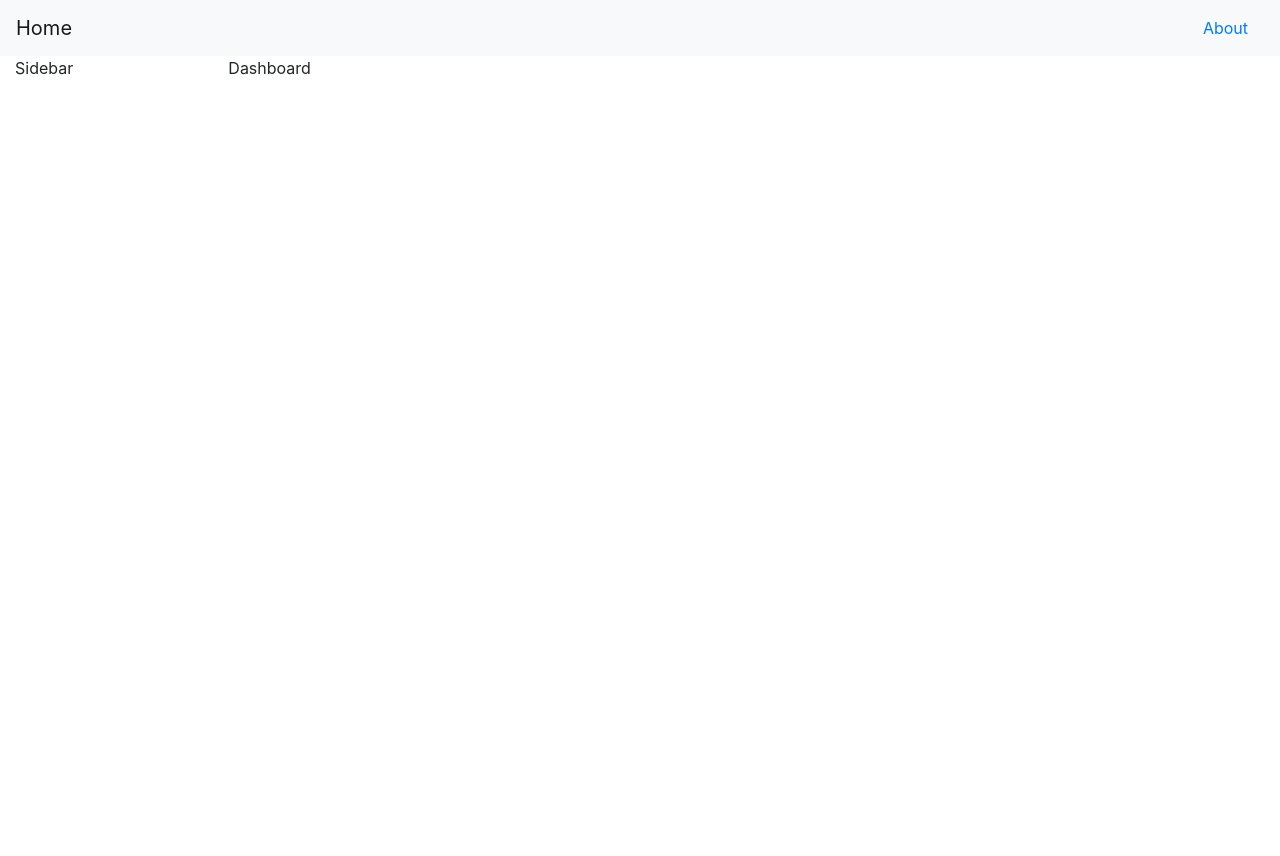
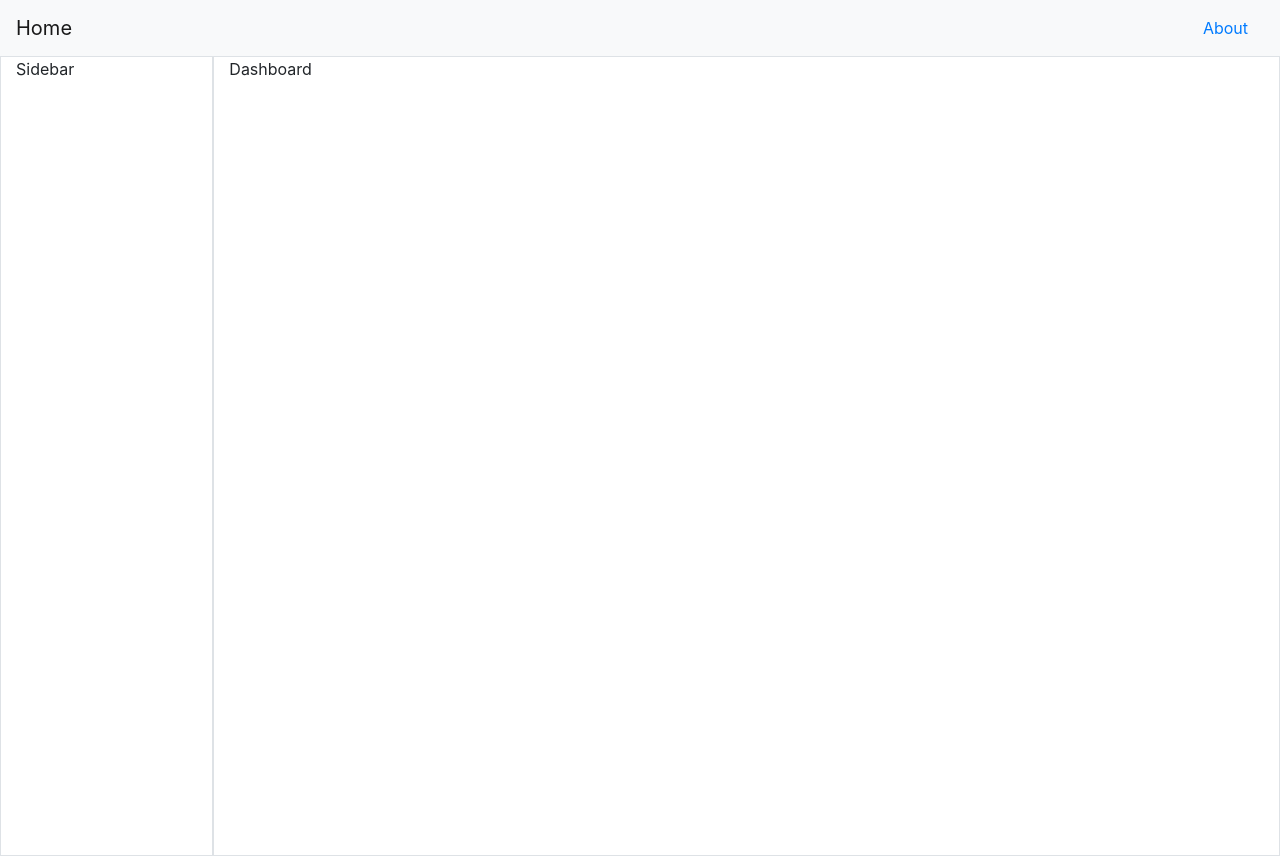
Before and after one commit to darragh3277/react_panel, a React (Create React App) app: page / in a window 1280 px wide. Before the commit the page ends 800 px from the top, so only its background shows below. Built offline with nearby package versions, Linux system fonts and the light colour scheme.

Commit message:
make containers 100%

```diff
--- a/src/App.css
+++ b/src/App.css
@@ -1,38 +1,3 @@
-.App {
-  text-align: center;
+html,body,#root {
+  height: 100%;
 }
-
-.App-logo {
-  height: 40vmin;
-  pointer-events: none;
-}
-
-@media (prefers-reduced-motion: no-preference) {
-  .App-logo {
-    animation: App-logo-spin infinite 20s linear;
-  }
-}
-
-.App-header {
-  background-color: #282c34;
-  min-height: 100vh;
-  display: flex;
-  flex-direction: column;
-  align-items: center;
-  justify-content: center;
-  font-size: calc(10px + 2vmin);
-  color: white;
-}
-
-.App-link {
-  color: #61dafb;
-}
-
-@keyframes App-logo-spin {
-  from {
-    transform: rotate(0deg);
-  }
-  to {
-    transform: rotate(360deg);
-  }
-}
--- a/src/App.js
+++ b/src/App.js
@@ -7,6 +7,7 @@ import {
   Route,
   Switch
 } from "react-router-dom";
+import './App.css';
 
 class App extends React.Component {
 
@@ -16,12 +17,12 @@ class App extends React.Component {
         <Router>
           <Navbar />
           <Switch>
-            <div className="container-fluid">
-              <div className="row">
-                <div className="col-md-3 col-lg-2">
+            <div className="container-fluid h-100">
+              <div className="row h-100">
+                <div className="col-md-3 col-lg-2 border">
                   <Sidebar />
                 </div>
-                <div className="col-md-9 col-lg-10">
+                <div className="col-md-9 col-lg-10 border">
                   {routes.map((route,i)=>
                     <Route key={i} path={route.path} component={route.component} exact></Route>
                   )}
```
